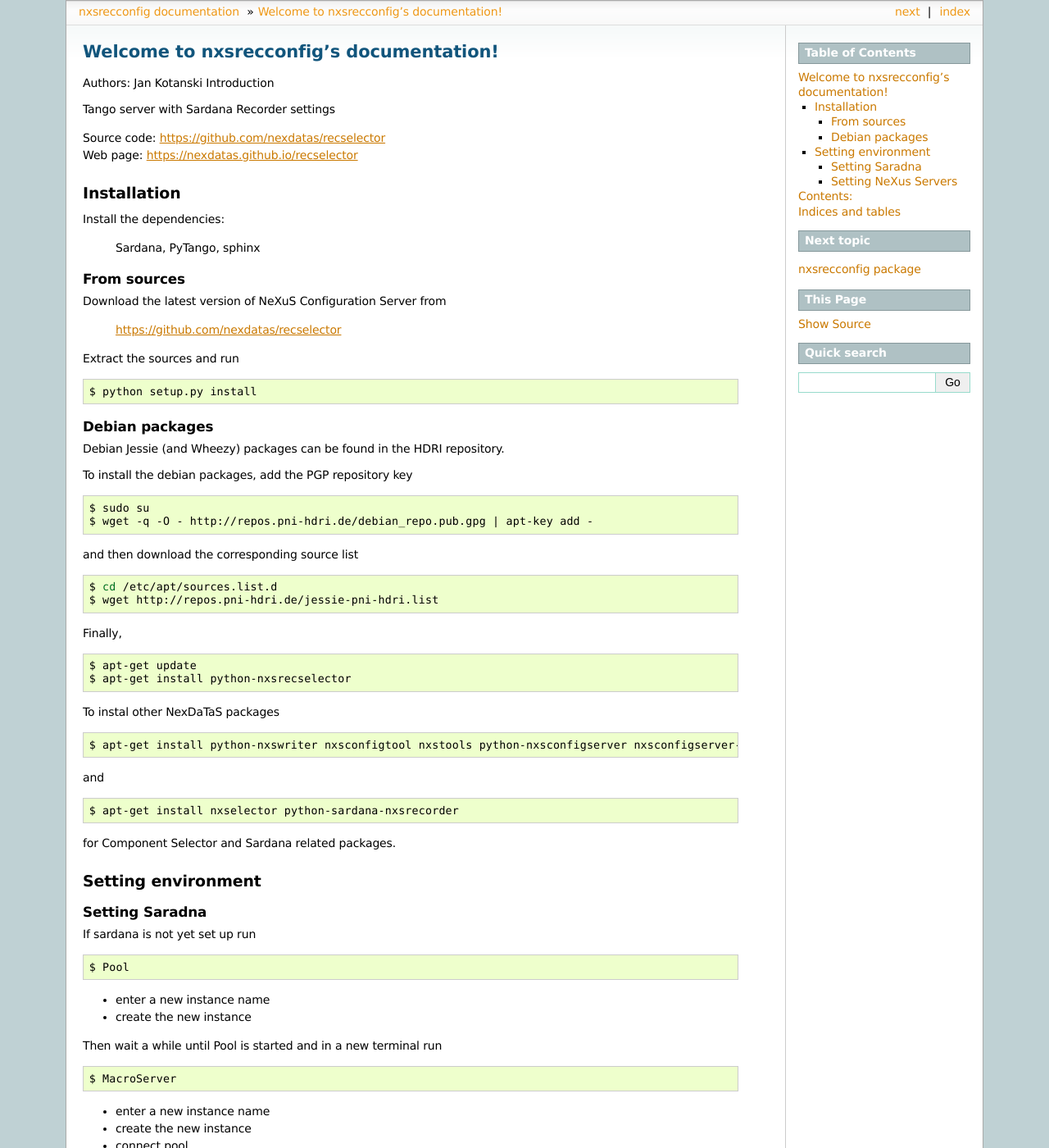
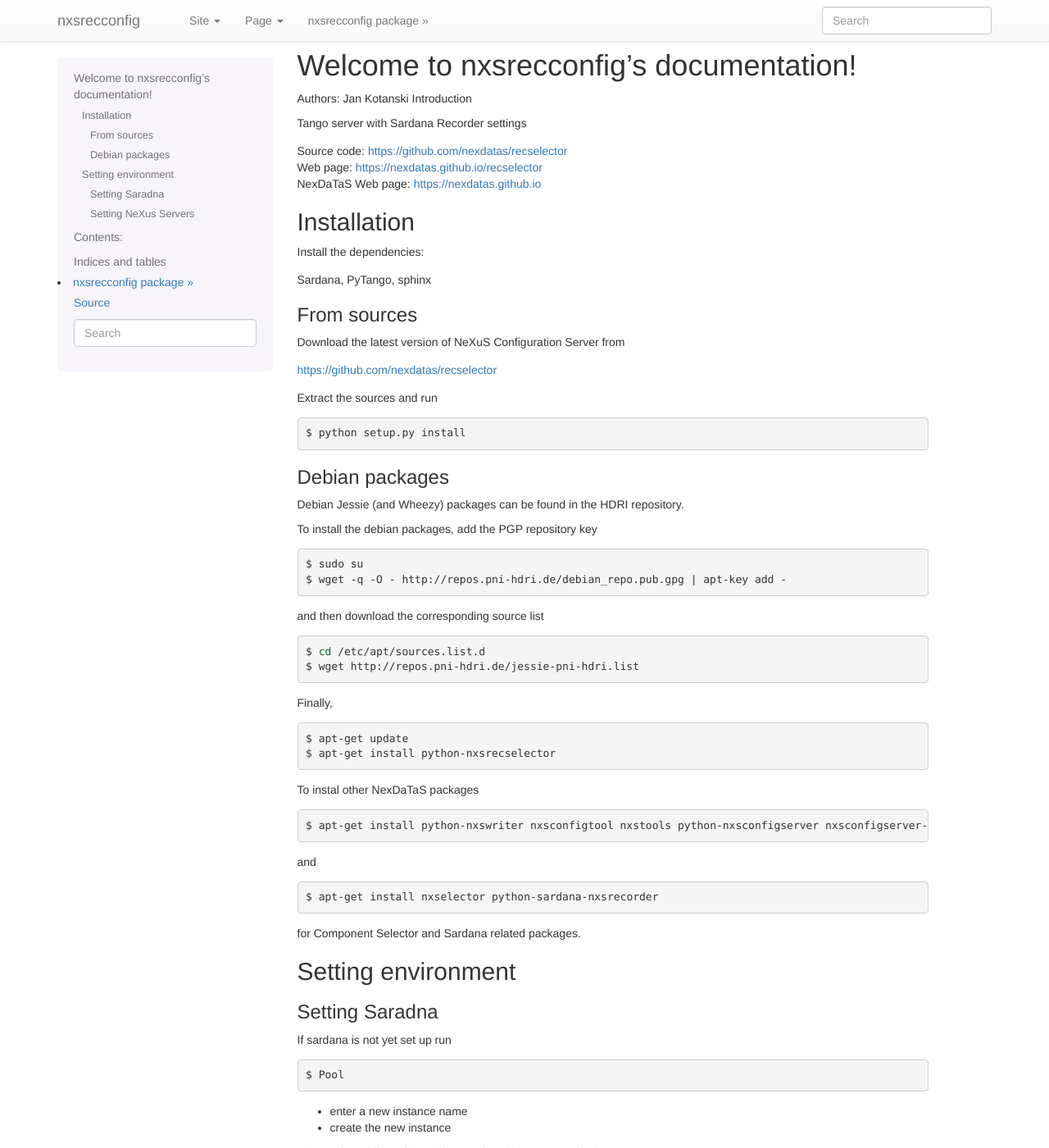
Before and after one commit to nexdatas/nxsrecselector, a Sphinx documentation site: the page built from doc/index.rst, in a window 1280 px wide and 1400 px high. Shown: the whole window at 82% size. Built offline with Sphinx 7.4.7, drawn with Linux system fonts in a browser that asks for light colours; some of the changed text lies outside the part shown.

Commit message:
update docu

```diff
--- a/README.rst
+++ b/README.rst
@@ -9,7 +9,7 @@
 
 | Source code: https://github.com/nexdatas/recselector
 | Web page: https://nexdatas.github.io/recselector
-
+| NexDaTaS Web page: https://nexdatas.github.io
 
 ------------
 Installation
@@ -17,14 +17,14 @@
 
 Install the dependencies:
 
-    Sardana, PyTango, sphinx
+|    Sardana, PyTango, sphinx
 
 From sources
 ^^^^^^^^^^^^
 
 Download the latest version of NeXuS Configuration Server from
 
-    https://github.com/nexdatas/recselector
+|    https://github.com/nexdatas/recselector
 
 Extract the sources and run
 
--- a/doc/conf.py
+++ b/doc/conf.py
@@ -14,6 +14,8 @@
 
 import sys
 import os
+# import sphinx_rtd_theme
+import sphinx_bootstrap_theme
 
 # If extensions (or modules to document with autodoc) are in another directory,
 # add these directories to sys.path here. If the directory is relative to the
@@ -29,6 +31,7 @@
 # extensions coming with Sphinx (named 'sphinx.ext.*') or your custom
 # ones.
 extensions = [
+    'sphinx.ext.intersphinx',
     'sphinx.ext.autodoc',
     'sphinx.ext.viewcode',
 ]
@@ -103,15 +106,96 @@
 # The theme to use for HTML and HTML Help pages.  See the documentation for
 # a list of builtin themes.
 #html_theme = 'default'
-html_theme = 'sphinxdoc'
+#html_theme = 'sphinxdoc'
+#html_theme = 'sphinx_rtd_theme'
+html_theme = 'bootstrap'
 
 # Theme options are theme-specific and customize the look and feel of a theme
 # further.  For a list of options available for each theme, see the
 # documentation.
 #html_theme_options = {}
+html_theme_options = {
+    # Navigation bar title. (Default: ``project`` value)
+    # 'navbar_title': "Demo",
+
+    # Tab name for entire site. (Default: "Site")
+    # 'navbar_site_name': "Site",
+
+    # A list of tuples containing pages or urls to link to.
+    # Valid tuples should be in the following forms:
+    #    (name, page)                 # a link to a page
+    #    (name, "/aa/bb", 1)          # a link to an arbitrary relative url
+    #    (name, "http://example.com", True) # arbitrary absolute url
+    # Note the "1" or "True" value above as the third argument to indicate
+    # an arbitrary url.
+    # 'navbar_links': [
+    #     ("Examples", "examples"),
+    #    ("Link", "http://example.com", True),
+    # ],
+
+    # Render the next and previous page links in navbar. (Default: true)
+    # 'navbar_sidebarrel': True,
+
+    # Render the current pages TOC in the navbar. (Default: true)
+    # 'navbar_pagenav': True,
+
+    # Tab name for the current pages TOC. (Default: "Page")
+    # 'navbar_pagenav_name': "Page",
+
+    # Global TOC depth for "site" navbar tab. (Default: 1)
+    # Switching to -1 shows all levels.
+     'globaltoc_depth': 2,
+    # 'globaltoc_depth': -1,
+
+    # Include hidden TOCs in Site navbar?
+    #
+    # Note: If this is "false", you cannot have mixed ``:hidden:`` and
+    # non-hidden ``toctree`` directives in the same page, or else the build
+    # will break.
+    #
+    # Values: "true" (default) or "false"
+    'globaltoc_includehidden': "true",
+
+    # HTML navbar class (Default: "navbar") to attach to <div> element.
+    # For black navbar, do "navbar navbar-inverse"
+    # 'navbar_class': "navbar navbar-inverse",
+
+    # Fix navigation bar to top of page?
+    # Values: "true" (default) or "false"
+    # 'navbar_fixed_top': "true",
+
+    # Location of link to source.
+    # Options are "nav" (default), "footer" or anything else to exclude.
+    'source_link_position': "none",
+
+    # Bootswatch (http://bootswatch.com/) theme.
+    #
+    # Options are nothing (default) or the name of a valid theme
+    # such as "amelia" or "cosmo".
+    # 'bootswatch_theme': "united",
+    # 'bootswatch_theme': "cosmo",
+    # 'bootswatch_theme': "sandstone",
+    # 'bootswatch_theme': "cerulean",
+    ## 'bootswatch_theme': "flatly",
+    # 'bootswatch_theme': "amelia",
+    # 'bootswatch_theme': "cyborg",
+    # 'bootswatch_theme': "journal",
+    # 'bootswatch_theme': "readable",
+    # 'bootswatch_theme': "simplex",
+    # 'bootswatch_theme': "slate",
+    # 'bootswatch_theme': "spacelab",
+    # 'bootswatch_theme': "spruce",
+    # 'bootswatch_theme': "superhero",
+
+    # Choose Bootstrap version.
+    # Values: "3" (default) or "2" (in quotes)
+    'bootstrap_version': "3",
+}
 
 # Add any paths that contain custom themes here, relative to this directory.
 #html_theme_path = []
+# html_theme_path = [sphinx_rtd_theme.get_html_theme_path()]
+html_theme_path = sphinx_bootstrap_theme.get_html_theme_path()
 
 # The name for this set of Sphinx documents.  If None, it defaults to
 # "<project> v<release> documentation".
@@ -331,3 +415,14 @@
 
 # If false, no index is generated.
 #epub_use_index = True
+
+autoclass_content = 'both'
+
+intersphinx_mapping = {
+    'https://nexdatas.github.io/configserver/':None,
+    'https://nexdatas.github.io/writer/':None,
+    'http://docs.python.org/2.7/': None,
+    'http://docs.scipy.org/doc/scipy/reference': None,
+    'http://docs.scipy.org/doc/numpy': None,
+    'http://www.esrf.fr/computing/cs/tango/tango_doc/kernel_doc/pytango/latest/': None,
+}
```
Also changed, not shown: 2 other files.
